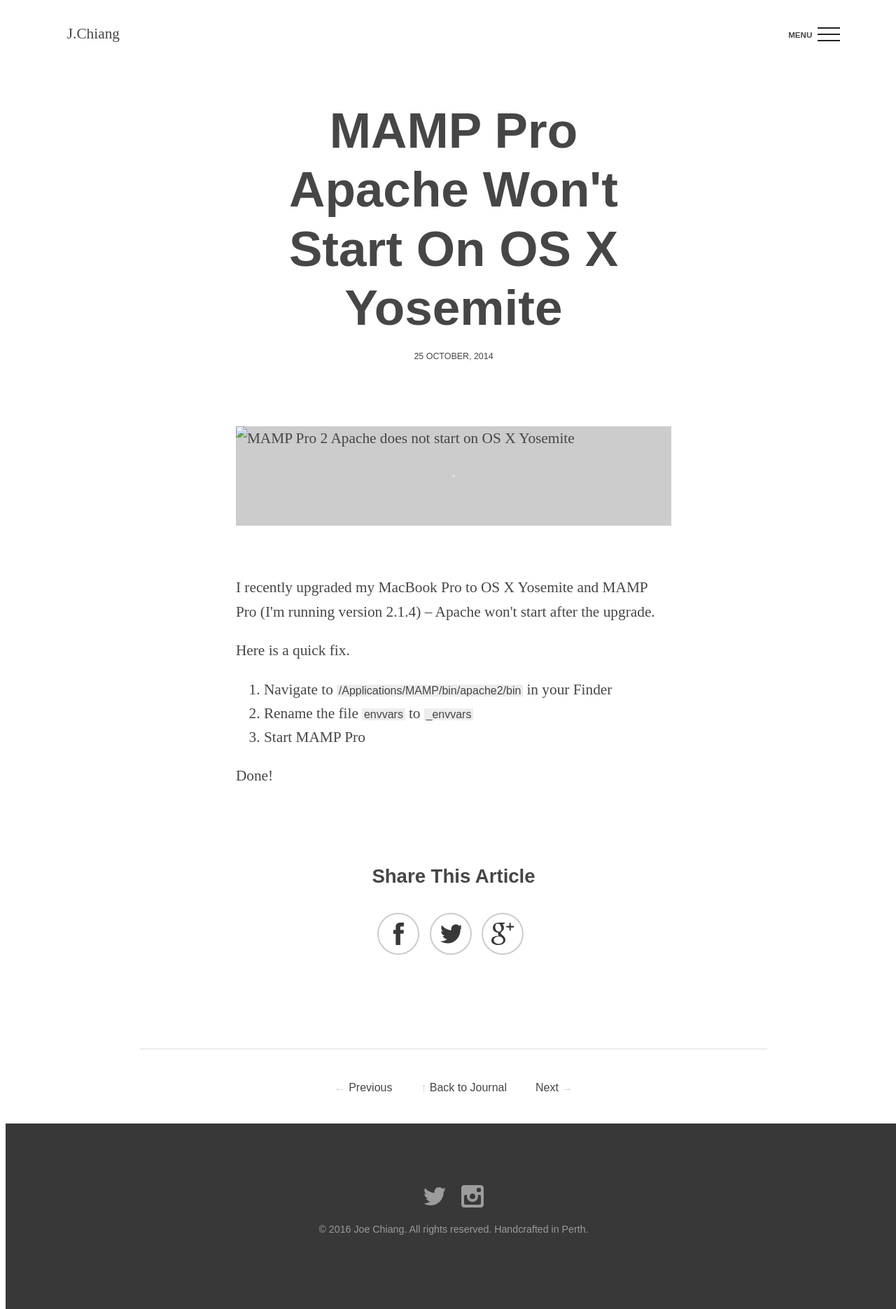
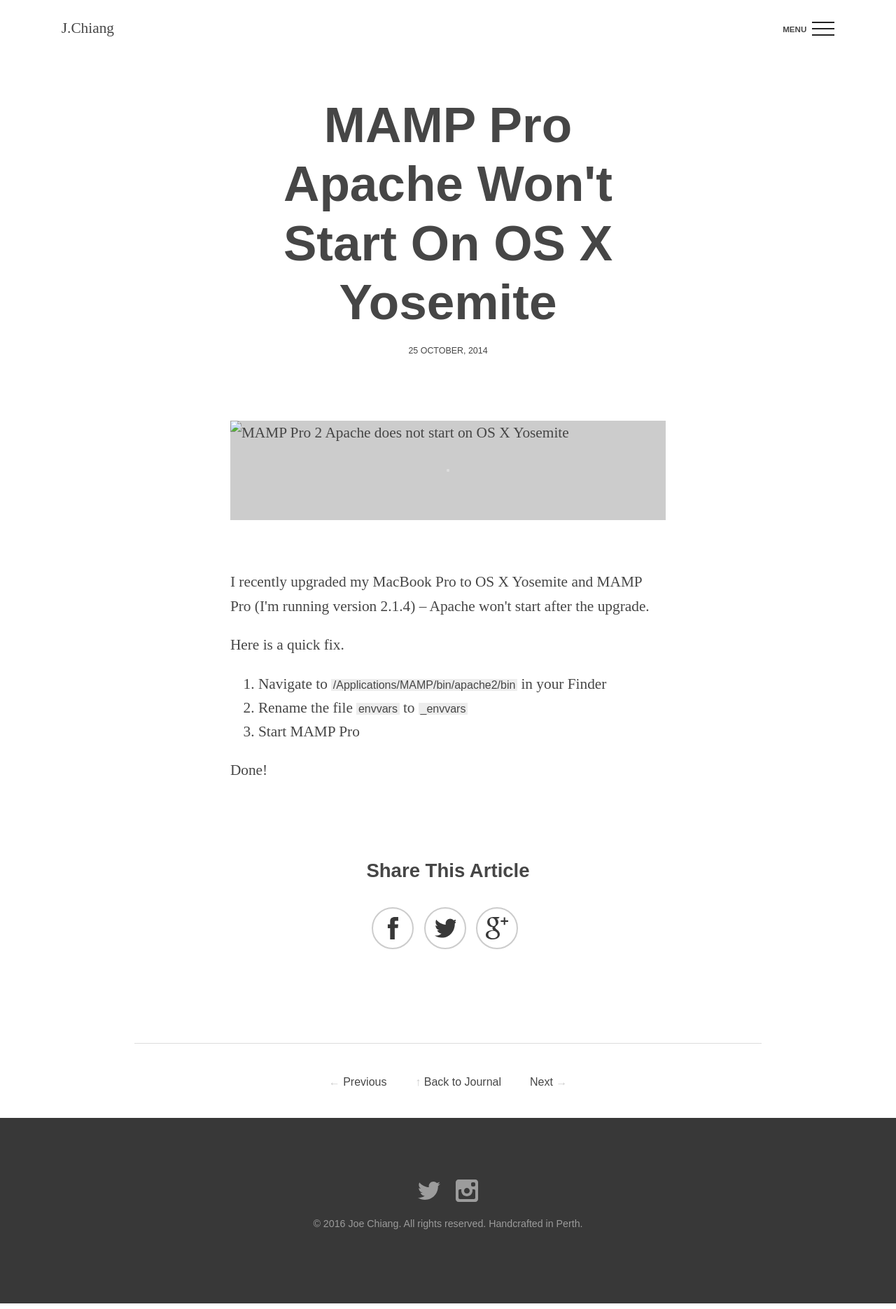
Before and after one commit to iamjoechiang/joechiang.com, a Jekyll site: the page built from _posts/2014-10-25-mamp-pro-apache-yosemite.html, in a window 1280 px wide. Shown: the whole page at 70% size. Built offline with Jekyll 4.4.1, drawn with Linux system fonts in a browser that asks for light colours; nearby versions of some CDN libraries.

Commit message:
Import normalize

```diff
--- /dev/null
+++ b/_sass/_reset.scss
@@ -0,0 +1,419 @@
+/*! normalize.css v4.1.1 | MIT License | github.com/necolas/normalize.css */
+
+/**
+ * 1. Change the default font family in all browsers (opinionated).
+ * 2. Prevent adjustments of font size after orientation changes in IE and iOS.
+ */
+
+html {
+  font-family: sans-serif; /* 1 */
+  -ms-text-size-adjust: 100%; /* 2 */
+  -webkit-text-size-adjust: 100%; /* 2 */
+}
+
+/**
+ * Remove the margin in all browsers (opinionated).
+ */
+
+body {
+  margin: 0;
+}
+
+/* HTML5 display definitions
+   ========================================================================== */
+
+/**
+ * Add the correct display in IE 9-.
+ * 1. Add the correct display in Edge, IE, and Firefox.
+ * 2. Add the correct display in IE.
+ */
+
+article,
+aside,
+details, /* 1 */
+figcaption,
+figure,
+footer,
+header,
+main, /* 2 */
+menu,
+nav,
+section,
+summary { /* 1 */
+  display: block;
+}
+
+/**
+ * Add the correct display in IE 9-.
+ */
+
+audio,
+canvas,
+progress,
+video {
+  display: inline-block;
+}
+
+/**
+ * Add the correct display in iOS 4-7.
+ */
+
+audio:not([controls]) {
+  display: none;
+  height: 0;
+}
+
+/**
+ * Add the correct vertical alignment in Chrome, Firefox, and Opera.
+ */
+
+progress {
+  vertical-align: baseline;
+}
+
+/**
+ * Add the correct display in IE 10-.
+ * 1. Add the correct display in IE.
+ */
+
+template, /* 1 */
+[hidden] {
+  display: none;
+}
+
+/* Links
+   ========================================================================== */
+
+/**
+ * 1. Remove the gray background on active links in IE 10.
+ * 2. Remove gaps in links underline in iOS 8+ and Safari 8+.
+ */
+
+a {
+  background-color: transparent; /* 1 */
+  -webkit-text-decoration-skip: objects; /* 2 */
+}
+
+/**
+ * Remove the outline on focused links when they are also active or hovered
+ * in all browsers (opinionated).
+ */
+
+a:active,
+a:hover {
+  outline-width: 0;
+}
+
+/* Text-level semantics
+   ========================================================================== */
+
+/**
+ * 1. Remove the bottom border in Firefox 39-.
+ * 2. Add the correct text decoration in Chrome, Edge, IE, Opera, and Safari.
+ */
+
+abbr[title] {
+  border-bottom: none; /* 1 */
+  text-decoration: underline; /* 2 */
+  text-decoration: underline dotted; /* 2 */
+}
+
+/**
+ * Prevent the duplicate application of `bolder` by the next rule in Safari 6.
+ */
+
+b,
+strong {
+  font-weight: inherit;
+}
+
+/**
+ * Add the correct font weight in Chrome, Edge, and Safari.
+ */
+
+b,
+strong {
+  font-weight: bolder;
+}
+
+/**
+ * Add the correct font style in Android 4.3-.
+ */
+
+dfn {
+  font-style: italic;
+}
+
+/**
+ * Correct the font size and margin on `h1` elements within `section` and
+ * `article` contexts in Chrome, Firefox, and Safari.
+ */
+
+h1 {
+  font-size: 2em;
+  margin: 0.67em 0;
+}
+
+/**
+ * Add the correct background and color in IE 9-.
+ */
+
+mark {
+  background-color: #ff0;
+  color: #000;
+}
+
+/**
+ * Add the correct font size in all browsers.
+ */
+
+small {
+  font-size: 80%;
+}
+
+/**
+ * Prevent `sub` and `sup` elements from affecting the line height in
+ * all browsers.
+ */
+
+sub,
+sup {
+  font-size: 75%;
+  line-height: 0;
+  position: relative;
+  vertical-align: baseline;
+}
+
+sub {
+  bottom: -0.25em;
+}
+
+sup {
+  top: -0.5em;
+}
+
+/* Embedded content
+   ========================================================================== */
+
+/**
+ * Remove the border on images inside links in IE 10-.
+ */
+
+img {
+  border-style: none;
+}
+
+/**
+ * Hide the overflow in IE.
+ */
+
+svg:not(:root) {
+  overflow: hidden;
+}
+
+/* Grouping content
+   ========================================================================== */
+
+/**
+ * 1. Correct the inheritance and scaling of font size in all browsers.
+ * 2. Correct the odd `em` font sizing in all browsers.
+ */
+
+code,
+kbd,
+pre,
+samp {
+  font-family: monospace, monospace; /* 1 */
+  font-size: 1em; /* 2 */
+}
+
+/**
+ * Add the correct margin in IE 8.
+ */
+
+figure {
+  margin: 1em 40px;
+}
+
+/**
+ * 1. Add the correct box sizing in Firefox.
+ * 2. Show the overflow in Edge and IE.
+ */
+
+hr {
+  box-sizing: content-box; /* 1 */
+  height: 0; /* 1 */
+  overflow: visible; /* 2 */
+}
+
+/* Forms
+   ========================================================================== */
+
+/**
+ * 1. Change font properties to `inherit` in all browsers (opinionated).
+ * 2. Remove the margin in Firefox and Safari.
+ */
+
+button,
+input,
+select,
+textarea {
+  font: inherit; /* 1 */
+  margin: 0; /* 2 */
+}
+
+/**
+ * Restore the font weight unset by the previous rule.
+ */
+
+optgroup {
+  font-weight: bold;
+}
+
+/**
+ * Show the overflow in IE.
+ * 1. Show the overflow in Edge.
+ */
+
+button,
+input { /* 1 */
+  overflow: visible;
+}
+
+/**
+ * Remove the inheritance of text transform in Edge, Firefox, and IE.
+ * 1. Remove the inheritance of text transform in Firefox.
+ */
+
+button,
+select { /* 1 */
+  text-transform: none;
+}
+
+/**
+ * 1. Prevent a WebKit bug where (2) destroys native `audio` and `video`
+ *    controls in Android 4.
+ * 2. Correct the inability to style clickable types in iOS and Safari.
+ */
+
+button,
+html [type="button"], /* 1 */
+[type="reset"],
+[type="submit"] {
+  -webkit-appearance: button; /* 2 */
+}
+
+/**
+ * Remove the inner border and padding in Firefox.
+ */
+
+button::-moz-focus-inner,
+[type="button"]::-moz-focus-inner,
+[type="reset"]::-moz-focus-inner,
+[type="submit"]::-moz-focus-inner {
+  border-style: none;
+  padding: 0;
+}
+
+/**
+ * Restore the focus styles unset by the previous rule.
+ */
+
+button:-moz-focusring,
+[type="button"]:-moz-focusring,
+[type="reset"]:-moz-focusring,
+[type="submit"]:-moz-focusring {
+  outline: 1px dotted ButtonText;
+}
+
+/**
+ * Change the border, margin, and padding in all browsers (opinionated).
+ */
+
+fieldset {
+  border: 1px solid #c0c0c0;
+  margin: 0 2px;
+  padding: 0.35em 0.625em 0.75em;
+}
+
+/**
+ * 1. Correct the text wrapping in Edge and IE.
+ * 2. Correct the color inheritance from `fieldset` elements in IE.
+ * 3. Remove the padding so developers are not caught out when they zero out
+ *    `fieldset` elements in all browsers.
+ */
+
+legend {
+  box-sizing: border-box; /* 1 */
+  color: inherit; /* 2 */
+  display: table; /* 1 */
+  max-width: 100%; /* 1 */
+  padding: 0; /* 3 */
+  white-space: normal; /* 1 */
+}
+
+/**
+ * Remove the default vertical scrollbar in IE.
+ */
+
+textarea {
+  overflow: auto;
+}
+
+/**
+ * 1. Add the correct box sizing in IE 10-.
+ * 2. Remove the padding in IE 10-.
+ */
+
+[type="checkbox"],
+[type="radio"] {
+  box-sizing: border-box; /* 1 */
+  padding: 0; /* 2 */
+}
+
+/**
+ * Correct the cursor style of increment and decrement buttons in Chrome.
+ */
+
+[type="number"]::-webkit-inner-spin-button,
+[type="number"]::-webkit-outer-spin-button {
+  height: auto;
+}
+
+/**
+ * 1. Correct the odd appearance in Chrome and Safari.
+ * 2. Correct the outline style in Safari.
+ */
+
+[type="search"] {
+  -webkit-appearance: textfield; /* 1 */
+  outline-offset: -2px; /* 2 */
+}
+
+/**
+ * Remove the inner padding and cancel buttons in Chrome and Safari on OS X.
+ */
+
+[type="search"]::-webkit-search-cancel-button,
+[type="search"]::-webkit-search-decoration {
+  -webkit-appearance: none;
+}
+
+/**
+ * Correct the text style of placeholders in Chrome, Edge, and Safari.
+ */
+
+::-webkit-input-placeholder {
+  color: inherit;
+  opacity: 0.54;
+}
+
+/**
+ * 1. Correct the inability to style clickable types in iOS and Safari.
+ * 2. Change font properties to `inherit` in Safari.
+ */
+
+::-webkit-file-upload-button {
+  -webkit-appearance: button; /* 1 */
+  font: inherit; /* 2 */
+}
--- a/assets/css/style.scss
+++ b/assets/css/style.scss
@@ -3,6 +3,9 @@
 
 // Character encoding
 @charset "UTF-8";
+
+// Import reset
+@import "reset";
 
 // Import variable
 @import "variable";
```
